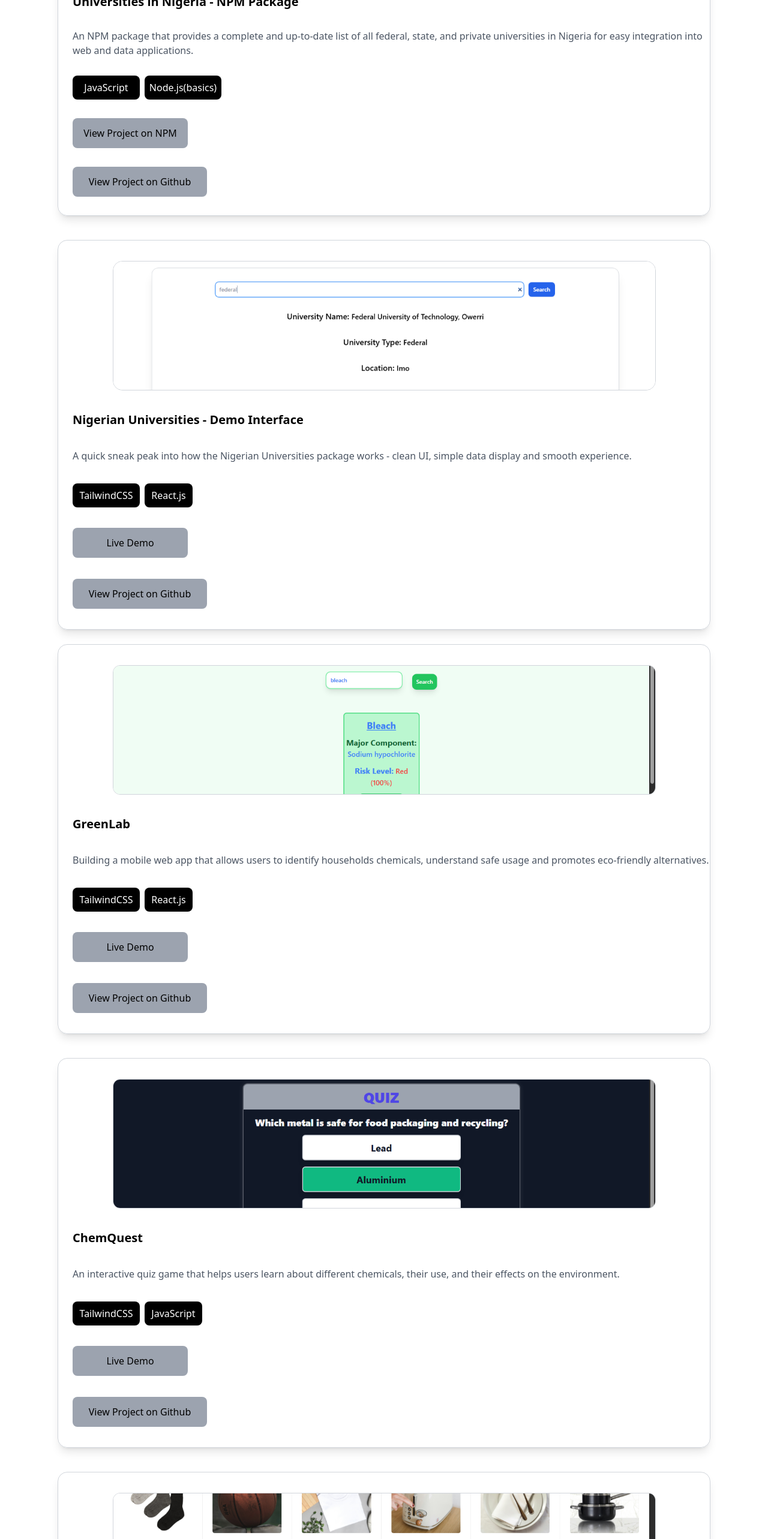
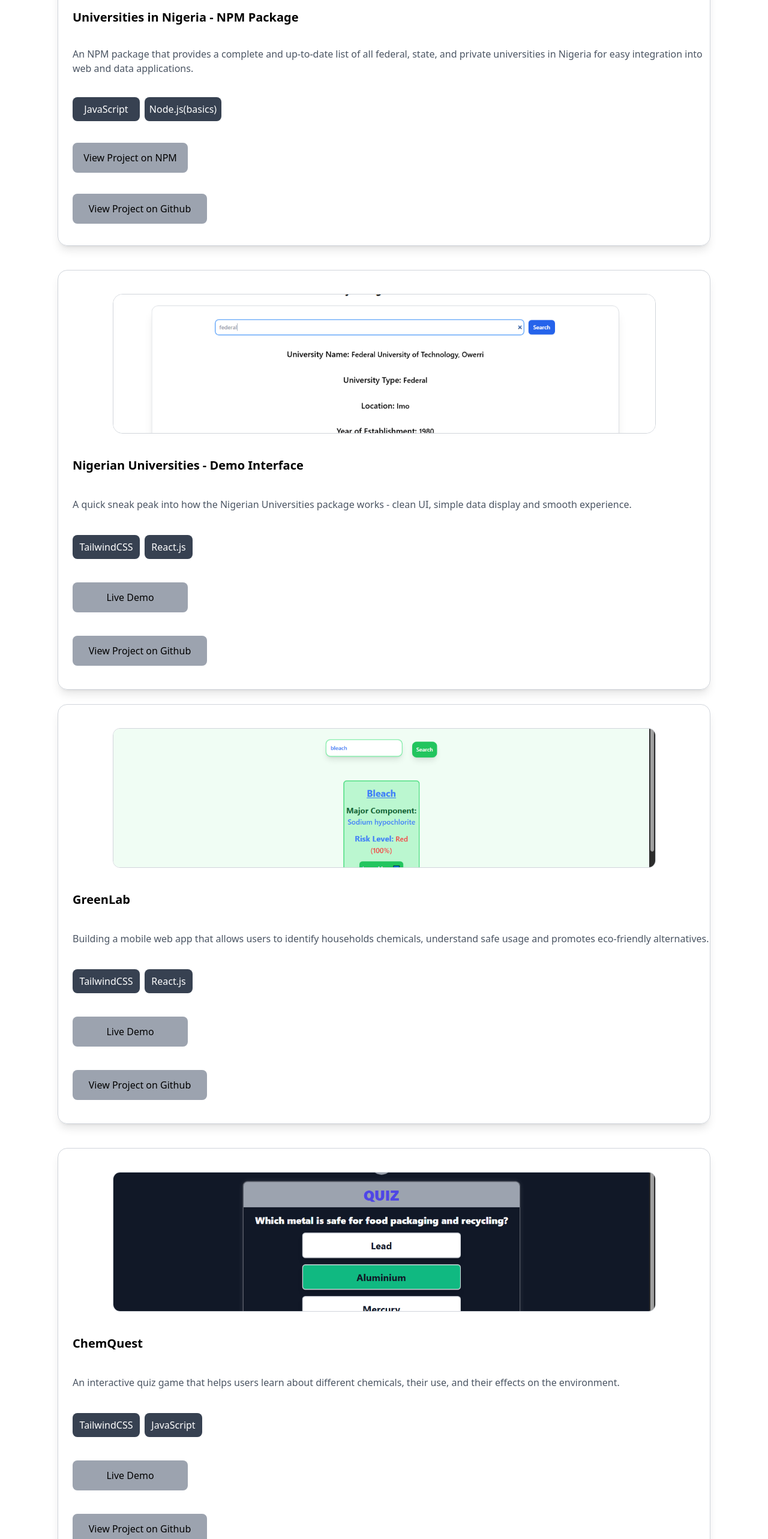
Before and after one commit to Hub-devAnthony/Portfolio, a React (Vite) app: page / in a window 1280 px wide. Shown: the part 3520-6086 px from the top of the page at 60% size. Built offline with nearby package versions, Linux system fonts and the light colour scheme.

Commit message:
lit twerks

```diff
--- a/src/Projects-Section.jsx
+++ b/src/Projects-Section.jsx
@@ -30,87 +30,87 @@ function ProjectsSection () {
 
       <p className="mt-6 ml-4 text-2xl text-center font-extrabold text-black">Here are my Dev Experiments.</p>
 
-      <div className="flex flex-col justify-evenly mt-10 mx-auto h-[650px] w-[85vw] border-gray-300 border rounded-2xl shadow-lg">
+      <div className="flex flex-col justify-evenly mt-10 mx-auto h-[700px] w-[85vw] border-gray-300 border rounded-2xl shadow-lg">
         <div className="mx-auto rounded-2xl border-gray-300 border w-5/6 h-1/3 overflow-hidden">
           <img className="w-full h-full object-cover" src="package.png" />
         </div>
         <p className="ml-6 mr-6 text-xl font-bold text-black">Universities in Nigeria - NPM Package</p>
         <p className="ml-6 text-base font-medium text-gray-600">An NPM package that provides a complete and up-to-date list of all federal, state, and private universities in Nigeria for easy integration into web and data applications.</p>
         <div>
-          <button className="ml-6 h-10 w-28 text-white bg-black rounded-lg font-medium text-base">JavaScript</button>
-          <button className="ml-2 h-10 w-32 text-white bg-black rounded-lg font-medium text-base">Node.js(basics)</button>
+          <button className="ml-6 h-10 w-28 text-white bg-gray-700 rounded-lg font-medium text-base">JavaScript</button>
+          <button className="ml-2 h-10 w-32 text-white bg-gray-700 rounded-lg font-medium text-base">Node.js(basics)</button>
         </div>
         <button className="ml-6 h-[50px] w-48 bg-gray-400 rounded-lg font-medium text-base">View Project on NPM</button>
         <button className="ml-6 h-[50px] w-56 bg-gray-400 rounded-lg font-medium text-base">View Project on Github</button>
       </div>
 
-      <div className="flex flex-col justify-evenly mt-10 mx-auto h-[650px] w-[85vw] border-gray-300 border rounded-2xl shadow-lg">
+      <div className="flex flex-col justify-evenly mt-10 mx-auto h-[700px] w-[85vw] border-gray-300 border rounded-2xl shadow-lg">
         <div className="mx-auto rounded-2xl border-gray-300 border w-5/6 h-1/3 overflow-hidden">
           <img className="w-full h-full object-cover" src="inerface.png" />
         </div>
         <p className="ml-6 mr-6 text-xl font-bold text-black">Nigerian Universities - Demo Interface</p>
         <p className="ml-6 text-base font-medium text-gray-600">A quick sneak peak into how the Nigerian Universities package works - clean UI, simple data display and smooth experience.</p>
         <div>
-          <button className="ml-6 h-10 w-28 text-white bg-black rounded-lg font-medium text-base">TailwindCSS</button>
-          <button className="ml-2 h-10 w-20 text-white bg-black rounded-lg font-medium text-base">React.js</button>
+          <button className="ml-6 h-10 w-28 text-white bg-gray-700 rounded-lg font-medium text-base">TailwindCSS</button>
+          <button className="ml-2 h-10 w-20 text-white bg-gray-700 rounded-lg font-medium text-base">React.js</button>
         </div>
         <button className="ml-6 h-[50px] w-48 bg-gray-400 rounded-lg font-medium text-base">Live Demo</button>
         <button className="ml-6 h-[50px] w-56 bg-gray-400 rounded-lg font-medium text-base">View Project on Github</button>
       </div>
 
-      <div className="flex flex-col justify-evenly mt-6 mx-auto h-[650px] w-[85vw] border-gray-300 border rounded-2xl shadow-lg">
+      <div className="flex flex-col justify-evenly mt-6 mx-auto h-[700px] w-[85vw] border-gray-300 border rounded-2xl shadow-lg">
         <div className="rounded-xl mx-auto border-gray-300 border w-5/6 h-1/3 overflow-hidden">
           <img className="w-full h-full object-cover" src="third.png" />
         </div>
         <p className="ml-6 text-xl font-bold text-black">GreenLab</p>
         <p className="ml-6 text-base font-medium text-gray-600">Building a mobile web app that allows users to identify households chemicals, understand safe usage and promotes eco-friendly alternatives.</p>
         <div>
-          <button className="ml-6 h-10 w-28 text-white bg-black rounded-lg font-medium text-base">TailwindCSS</button>
-          <button className="ml-2 h-10 w-20 text-white bg-black rounded-lg font-medium text-base">React.js</button>
+          <button className="ml-6 h-10 w-28 text-white bg-gray-700 rounded-lg font-medium text-base">TailwindCSS</button>
+          <button className="ml-2 h-10 w-20 text-white bg-gray-700 rounded-lg font-medium text-base">React.js</button>
         </div>
         <button className="ml-6 h-[50px] w-48 bg-gray-400 rounded-lg font-medium text-base">Live Demo</button>
         <button className="ml-6 h-[50px] w-56 bg-gray-400 rounded-lg font-medium text-base">View Project on Github</button>
       </div>
 
-      <div className="flex flex-col justify-evenly mt-10 mx-auto h-[650px] w-[85vw] border-gray-300 border rounded-2xl shadow-lg">
+      <div className="flex flex-col justify-evenly mt-10 mx-auto h-[700px] w-[85vw] border-gray-300 border rounded-2xl shadow-lg">
         <div className="mx-auto rounded-xl border-gray-300 border w-5/6 h-1/3 overflow-hidden">
           <img className="w-full h-full object-cover" src="fourth.png" />
         </div>
         <p className="ml-6 text-xl font-bold text-black">ChemQuest</p>
         <p className="ml-6 text-base font-medium text-gray-600">An interactive quiz game that helps users learn about different chemicals, their use, and their effects on the environment.</p>
         <div>
-          <button className="ml-6 h-10 w-28 text-white bg-black rounded-lg font-medium text-base">TailwindCSS</button>
-          <button className="ml-2 h-10 w-24 text-white bg-black rounded-lg font-medium text-base">JavaScript</button>
+          <button className="ml-6 h-10 w-28 text-white bg-gray-700 rounded-lg font-medium text-base">TailwindCSS</button>
+          <button className="ml-2 h-10 w-24 text-white bg-gray-700 rounded-lg font-medium text-base">JavaScript</button>
         </div>
         <button className="ml-6 h-[50px] w-48 bg-gray-400 rounded-lg font-medium text-base">Live Demo</button>
         <button className="ml-6 h-[50px] w-56 bg-gray-400 rounded-lg font-medium text-base">View Project on Github</button>
       </div>
 
-      <div className="flex flex-col justify-evenly mt-10 mx-auto h-[650px] w-[85vw] border-gray-300 border rounded-2xl shadow-lg">
+      <div className="flex flex-col justify-evenly mt-10 mx-auto h-[700px] w-[85vw] border-gray-300 border rounded-2xl shadow-lg">
         <div className="mx-auto rounded-xl border-gray-300 border w-5/6 h-1/3 overflow-hidden">
           <img className="w-full h-full object-cover" src="first.png" />
         </div>
         <p className="ml-6 text-xl font-bold text-black">An E-commerce Website</p>
         <p className="ml-6 text-base font-medium text-gray-600">Working on a responsive e-commerce website with React.js and Tailwind CSS, with ongoing work to make it fully interactive.</p>
         <div>
-          <button className="ml-6 h-10 w-16 text-white bg-black rounded-lg font-medium text-base">CSS</button>
-          <button className="ml-2 h-10 w-24 text-white bg-black rounded-lg font-medium text-base">JavaScript</button>
-          <button className="ml-2 h-10 w-20 text-white bg-black rounded-lg font-medium text-base">React.js</button>
+          <button className="ml-6 h-10 w-16 text-white bg-gray-700 rounded-lg font-medium text-base">CSS</button>
+          <button className="ml-2 h-10 w-24 text-white bg-gray-700 rounded-lg font-medium text-base">JavaScript</button>
+          <button className="ml-2 h-10 w-20 text-white bg-gray-700 rounded-lg font-medium text-base">React.js</button>
         </div>
         <button className="ml-6 h-[50px] w-48 bg-gray-400 rounded-lg font-medium text-base">Live Demo</button>
         <button className="ml-6 h-[50px] w-56 bg-gray-400 rounded-lg font-medium text-base">View Project on Github</button>
       </div>
 
-      <div className="flex flex-col justify-evenly mt-10 mx-auto h-[650px] w-[85vw] border-gray-300 border rounded-2xl shadow-lg">
+      <div className="flex flex-col justify-evenly mt-10 mx-auto h-[700px] w-[85vw] border-gray-300 border rounded-2xl shadow-lg">
         <div className="mx-auto rounded-2xl border-gray-300 border w-5/6 h-1/3 overflow-hidden">
           <img className="w-full h-full object-cover" src="second.png" />
         </div>
         <p className="ml-6 text-xl font-bold text-black">A ChatBot</p>
         <p className="ml-6 text-base font-medium text-gray-600">Built a simple chatbot with React.js that answers user questions in real time, working on adding more data to it.</p>
         <div>
-          <button className="ml-6 h-10 w-16 text-white bg-black rounded-lg font-medium text-base">CSS</button>
-          <button className="ml-2 h-10 w-24 text-white bg-black rounded-lg font-medium text-base">JavaScript</button>
-          <button className="ml-2 h-10 w-20 text-white bg-black rounded-lg font-medium text-base">React.js</button>
+          <button className="ml-6 h-10 w-16 text-white bg-gray-700 rounded-lg font-medium text-base">CSS</button>
+          <button className="ml-2 h-10 w-24 text-white bg-gray-700 rounded-lg font-medium text-base">JavaScript</button>
+          <button className="ml-2 h-10 w-20 text-white bg-gray-700 rounded-lg font-medium text-base">React.js</button>
         </div>
         <button className="ml-6 h-[50px] w-48 bg-gray-400 rounded-lg font-medium text-base">Live Demo</button>
         <button className="ml-6 h-[50px] w-56 bg-gray-400 rounded-lg font-medium text-base">View Project on Github</button>
```
